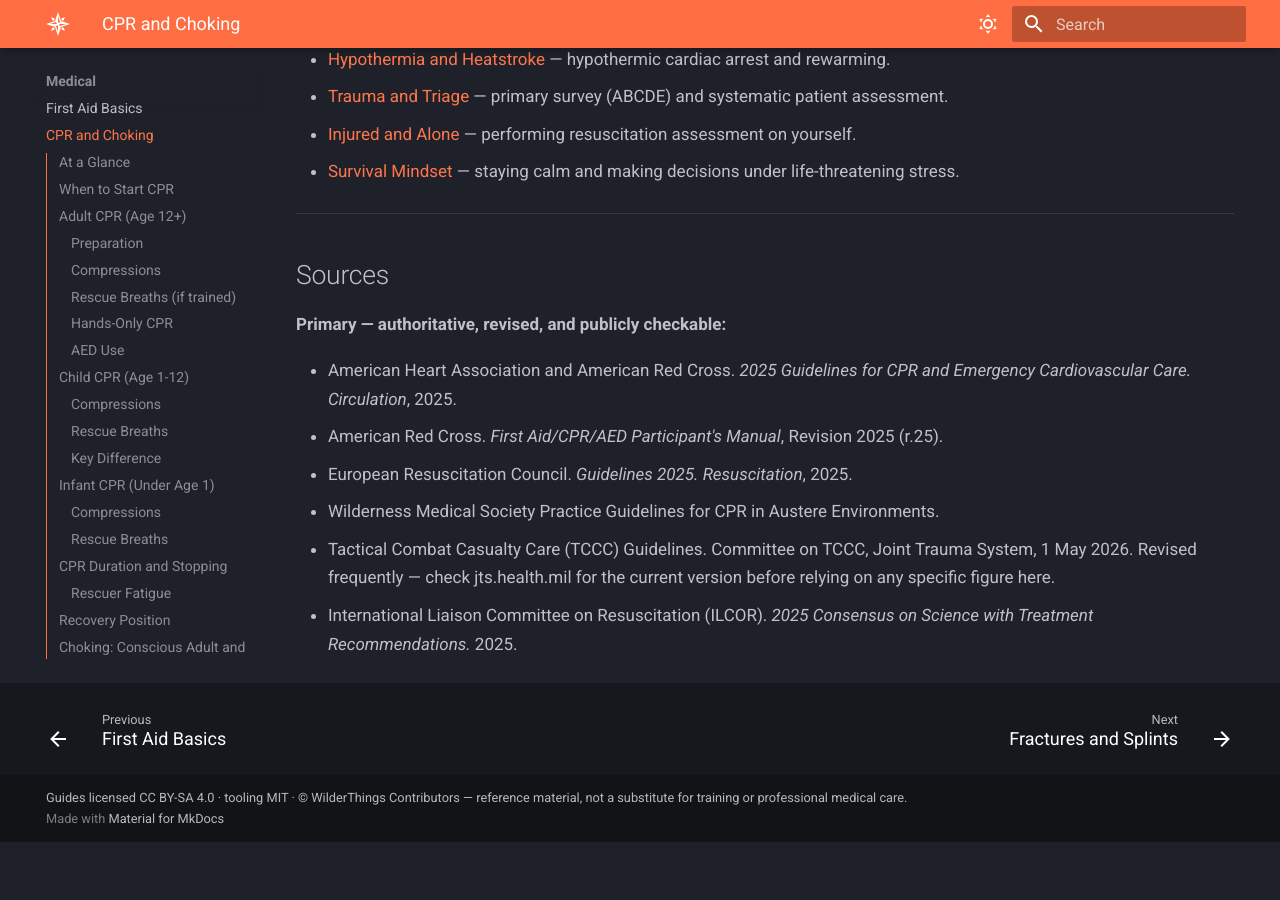
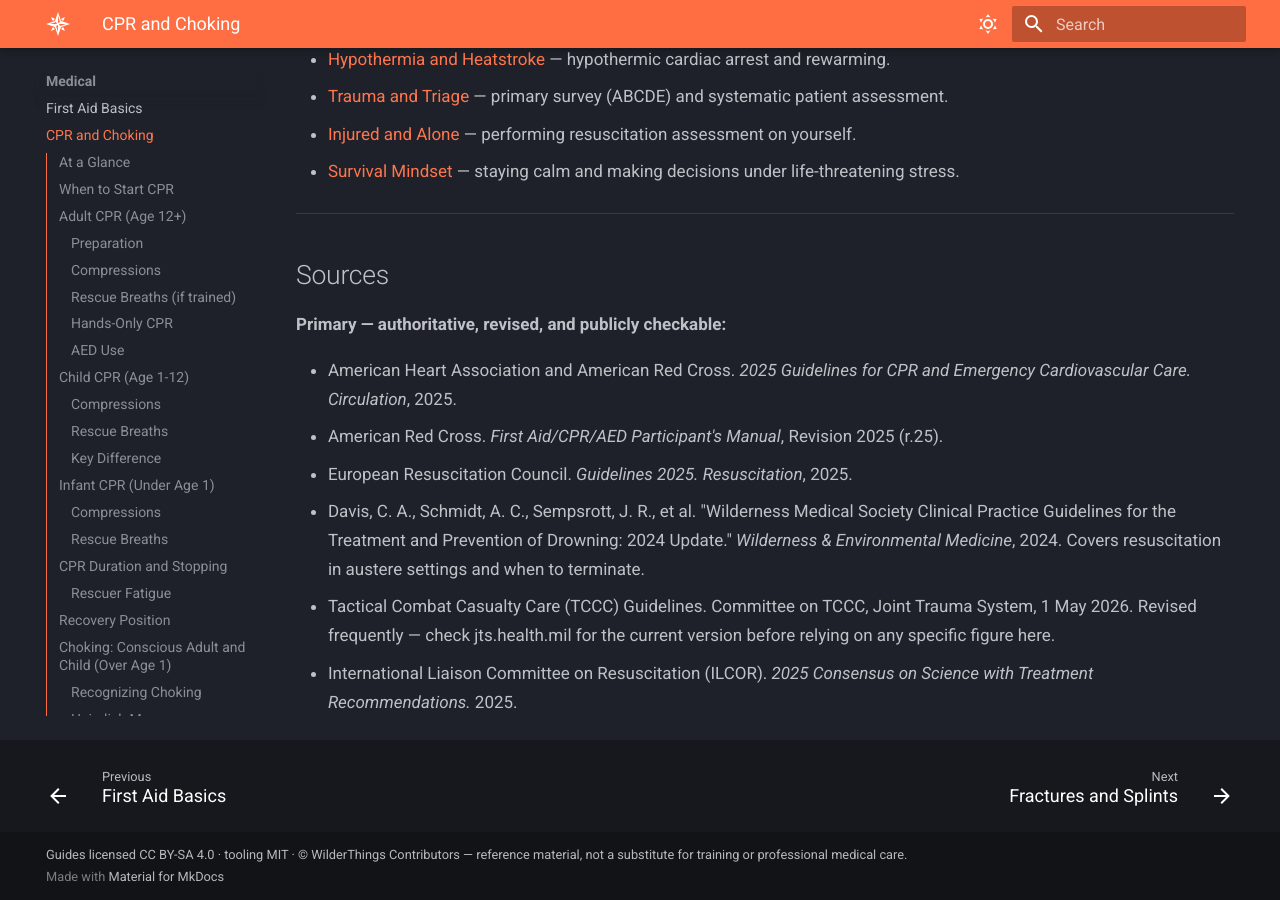
Before and after one commit to mmayden/WilderThings, an MkDocs documentation site: the page built from docs/medical/cpr-and-choking.md, in a window 1280 px wide and 900 px high, scrolled down 10783 px. Built offline with MkDocs 1.6.1 and Material for MkDocs 9.7.7, drawn with Linux system fonts in a browser that asks for light colours; before the commit the page ends 11625 px from its top, so only the background shows below that.

Commit message:
fix: two more WMS guidelines that do not exist
gps-and-electronics cited "Wilderness Medical Society practice guidelines
on field communication." WMS publishes no such guideline. The nearest
real one is Medical Direction of Search and Rescue Teams (2024), which
does cover communication with SAR, and is now cited instead.

cpr-and-choking cited "WMS Practice Guidelines for CPR in Austere
Environments." No guideline exists by that name either. WMS does address
wilderness resuscitation, in the 2024 drowning guideline, which covers
resuscitation in austere settings and when to terminate — a more useful
citation for that guide than the invented one.

Both had the same tell as the earlier fabrications: a real organisation,
a plausible topic for it, and no date or authors. Every genuine WMS
guideline has a named panel and a year. The absence of both is the
signal.

That is fourteen wrong citations across fourteen guides, seven of them
works that do not exist. Updated the ledger table with the full set,
which had fallen behind at eight.

Co-Authored-By: Claude Opus 5 (1M context) <noreply@anthropic.com>

```diff
--- a/docs/medical/cpr-and-choking.md
+++ b/docs/medical/cpr-and-choking.md
@@ -343,7 +343,10 @@ If a choking victim becomes unconscious:
 - American Heart Association and American Red Cross. *2025 Guidelines for CPR and Emergency Cardiovascular Care.* *Circulation*, 2025.
 - American Red Cross. *First Aid/CPR/AED Participant's Manual*, Revision 2025 (r.25).
 - European Resuscitation Council. *Guidelines 2025.* *Resuscitation*, 2025.
-- Wilderness Medical Society Practice Guidelines for CPR in Austere Environments.
+- Davis, C. A., Schmidt, A. C., Sempsrott, J. R., et al. "Wilderness Medical Society
+  Clinical Practice Guidelines for the Treatment and Prevention of Drowning: 2024
+  Update." *Wilderness & Environmental Medicine*, 2024. Covers resuscitation in
+  austere settings and when to terminate.
 - Tactical Combat Casualty Care (TCCC) Guidelines. Committee on TCCC, Joint Trauma System,
   1 May 2026. Revised frequently — check jts.health.mil for the current version before
   relying on any specific figure here.
```
Also changed, not shown: TASKS.md (+11 -2 lines), docs/navigation/gps-and-electronics.md (+3 -1 lines).
